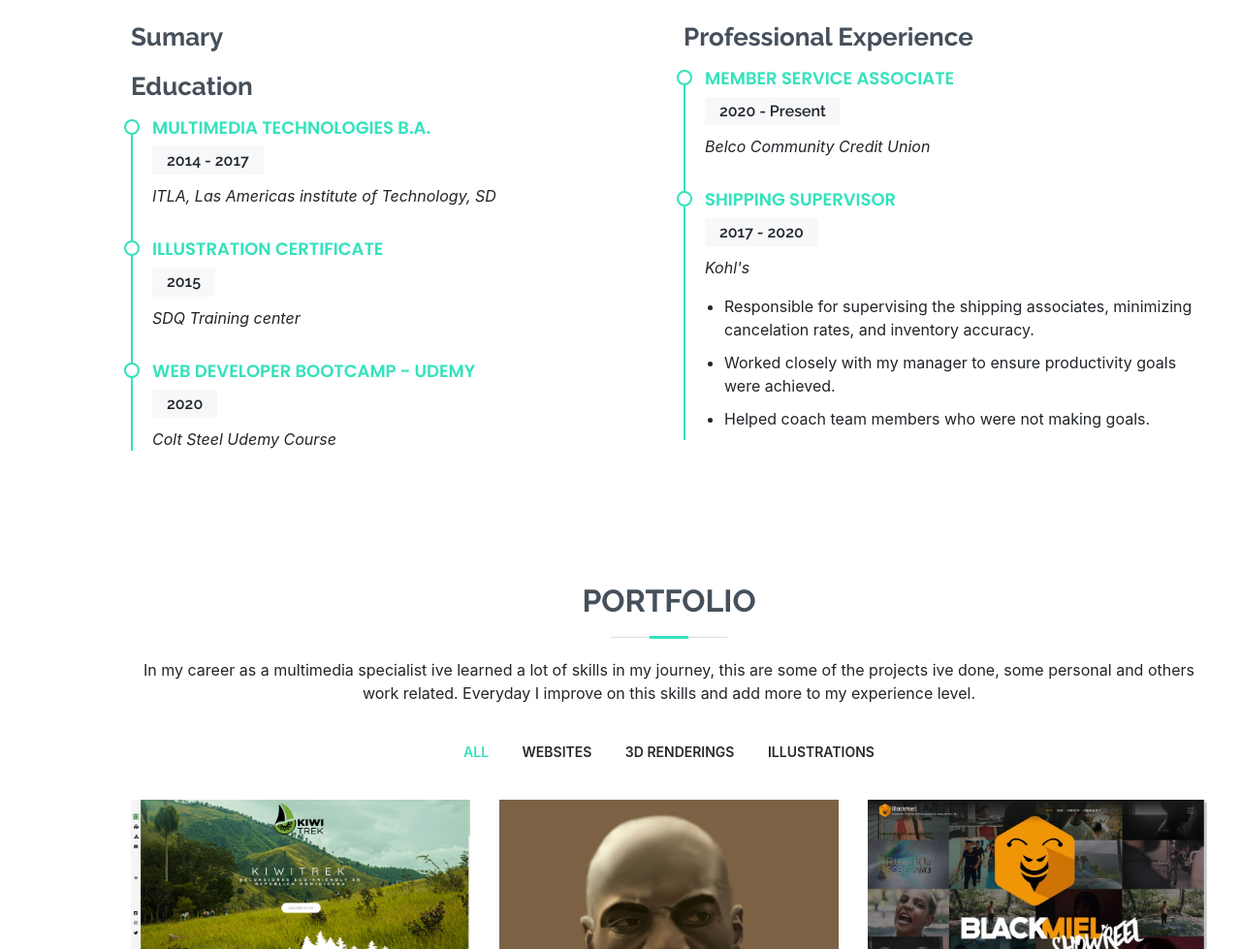
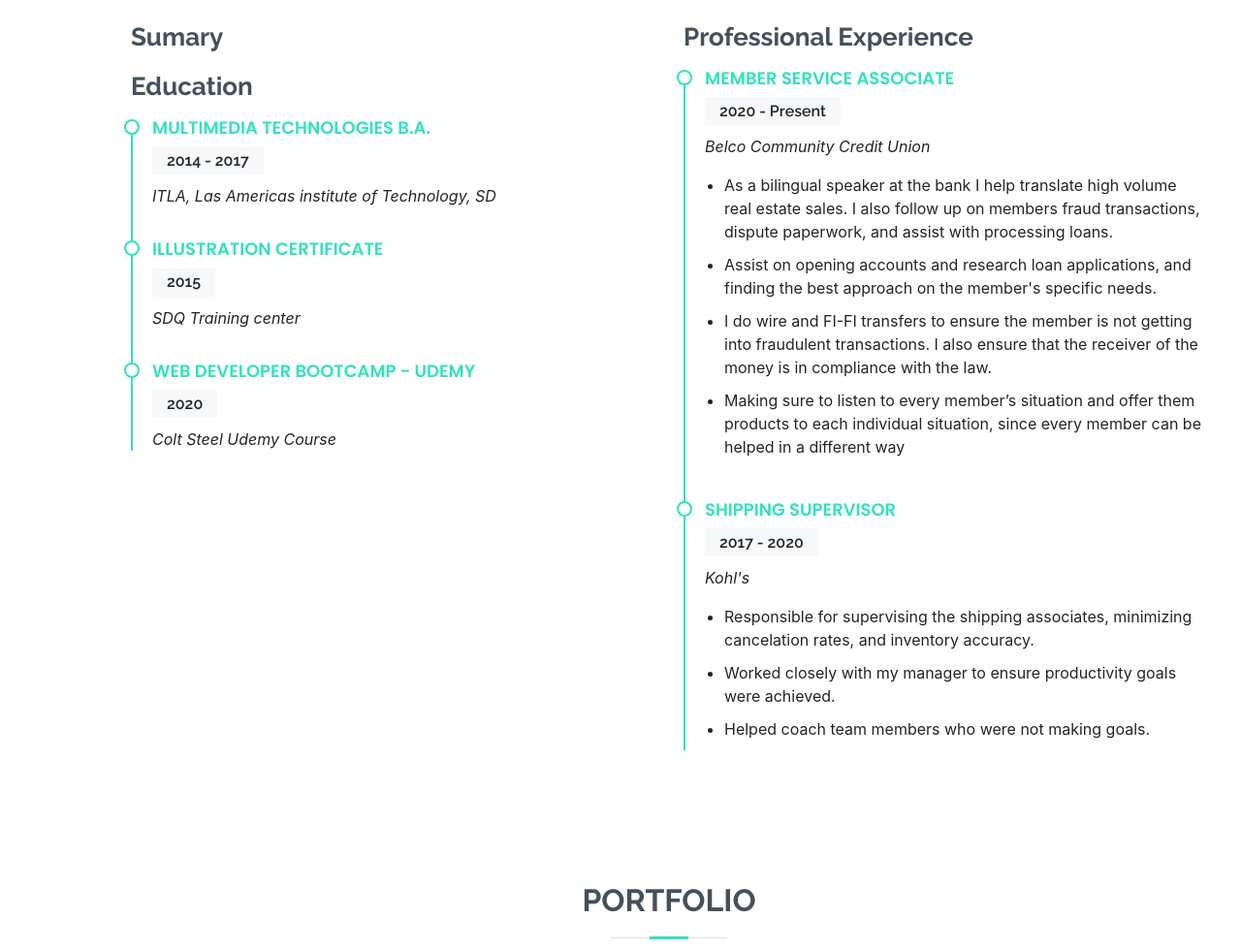
Before and after one commit to josuegdz/portfoliojosue.github.io, a plain HTML site: page index.html in a window 1280 px wide. Shown: the part 1544-2523 px from the top of the page at 97% size. Drawn offline with Linux system fonts and the light colour scheme.

Commit message:
Update index.html

```diff
--- a/index.html
+++ b/index.html
@@ -159,14 +159,14 @@
               <h5>2020 - Present</h5>
               <p><em>Belco Community Credit Union</em></p>
               <ul>
-<!--                 <li>As a bilingual speaker at the bank I help translate high volume real estate sales.  I also follow up on members fraud transactions, dispute paperwork, and assist with processing loans.
+                <li>As a bilingual speaker at the bank I help translate high volume real estate sales.  I also follow up on members fraud transactions, dispute paperwork, and assist with processing loans.
                   </li>
-                <li>I open accounts and research loan applications.  I find the best approach or product to meet every member's specific needs.
+                <li>Assist on opening accounts and research loan applications, and finding the best approach on the member's specific needs.
                   </li>
                 <li>I do wire and FI-FI transfers to ensure the member is not getting into fraudulent transactions.  I also ensure that the receiver of the money is in compliance with the law. </li>
                 <li>Making sure to listen to every member’s situation and offer them products to each
                   individual situation, since every member can be helped in a different way</li>
-              </ul> -->
+              </ul>
             </div>
             <div class="resume-item">
               <h4>SHIPPING SUPERVISOR</h4>
```
